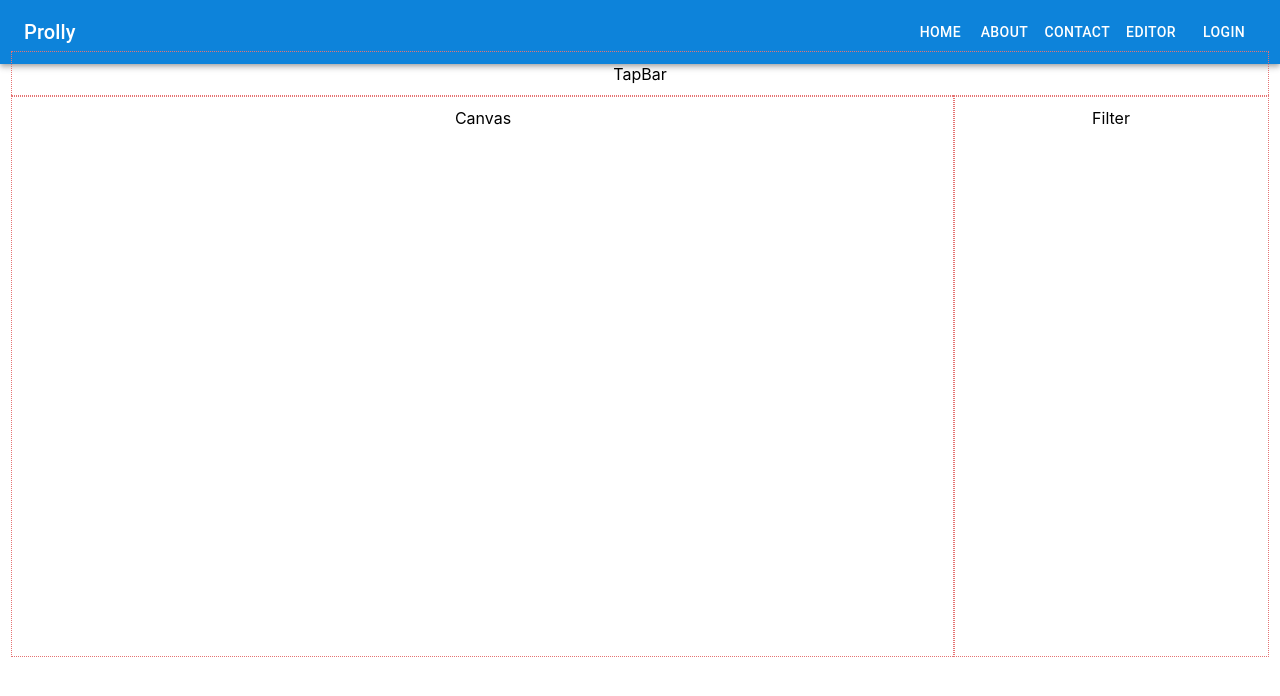
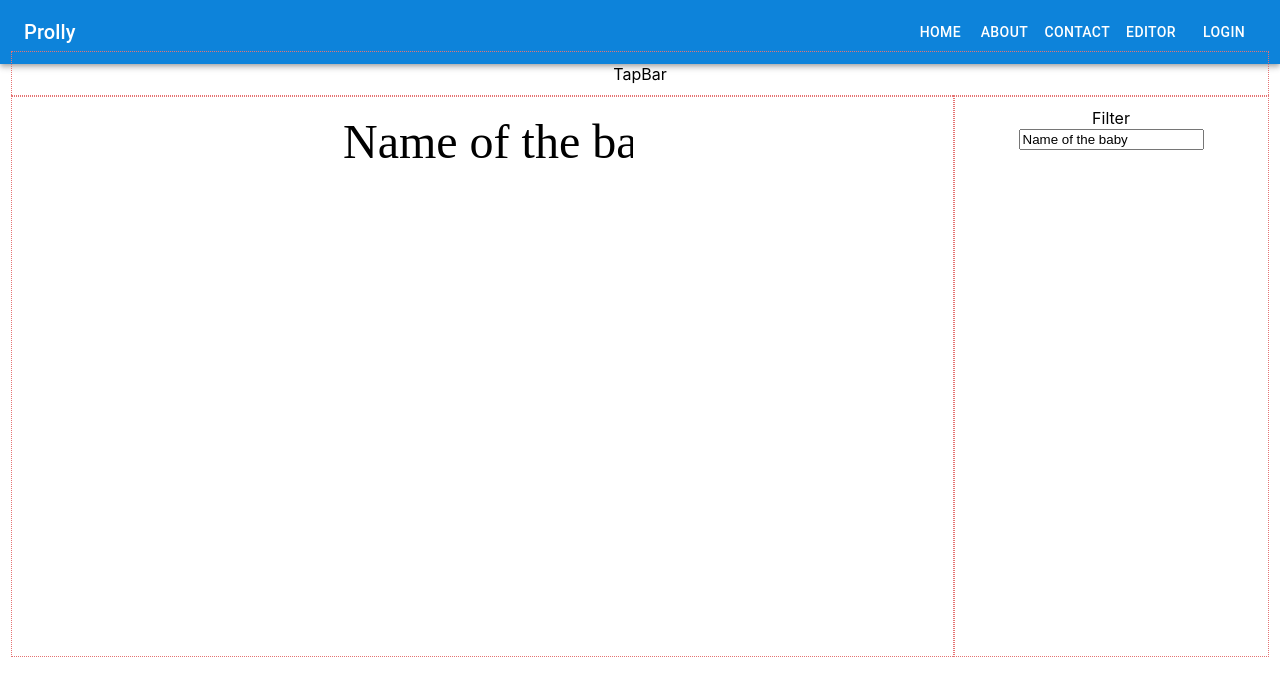
Before and after one commit to marcosignorello/prolly, a React (Create React App) app: page /editor in a window 1280 px wide. Shown: the top 696 px of the page. Built offline with nearby package versions, Linux system fonts and the light colour scheme.

Commit message:
Simple POC of drawing to canvas from input value

```diff
--- a/src/components/Canvas/Canvas.tsx
+++ b/src/components/Canvas/Canvas.tsx
@@ -1,7 +1,23 @@
-import React, {FC} from 'react'
+import React, {PropsWithChildren} from 'react'
 
-const Canvas: FC = () => {
-  return <div>Canvas</div>
+const Canvas = ({name}: PropsWithChildren<{name: string}>) => {
+  const canvasRef = React.useRef<HTMLCanvasElement>(null)
+
+  React.useEffect(() => {
+    const canvas = canvasRef.current as HTMLCanvasElement
+    const ctx = canvas.getContext('2d')
+    if (ctx) {
+      ctx.clearRect(0, 0, canvas.width, canvas.height)
+      ctx.font = '48px serif'
+      ctx.fillText(name, 10, 50)
+    }
+  }, [name])
+
+  return (
+    <div>
+      <canvas ref={canvasRef}></canvas>
+    </div>
+  )
 }
 
 export default Canvas
--- a/src/components/Filter/Filter.tsx
+++ b/src/components/Filter/Filter.tsx
@@ -1,7 +1,26 @@
 import React, {FC} from 'react'
 
-const Filter: FC = () => {
-  return <div>Filter</div>
+const Filter = ({
+  name,
+  setName,
+}: React.PropsWithChildren<{
+  name: string
+  setName: (name: string) => void
+}>) => {
+  return (
+    <div>
+      Filter
+      <br />
+      <input
+        type="text"
+        defaultValue={name}
+        onChange={event => {
+          console.log('event', event.target.value)
+          setName(event.target.value)
+        }}
+      />
+    </div>
+  )
 }
 
 export default Filter
--- a/src/pages/editor/editor.tsx
+++ b/src/pages/editor/editor.tsx
@@ -1,10 +1,12 @@
 import {Container, Grid, makeStyles} from '@material-ui/core'
+import React from 'react'
 import Canvas from '../../components/Canvas/Canvas'
 import Filter from '../../components/Filter/Filter'
 import TopBar from '../../components/TopBar/TopBar'
 
 export const Editor: React.FC = () => {
   const classes = useStyles()
+  const [name, setName] = React.useState<string>('Name of the baby')
 
   return (
     <Container>
@@ -13,10 +15,10 @@ export const Editor: React.FC = () => {
           <TopBar />
         </Grid>
         <Grid className={classes.canvas} item xs={12} md={9}>
-          <Canvas />
+          <Canvas name={name} />
         </Grid>
         <Grid className={classes.filter} item xs={12} md={3}>
-          <Filter />
+          <Filter name={name} setName={setName} />
         </Grid>
       </Grid>
     </Container>
```
Also changed, not shown: 1 other file (tests, documents, lock files or other folders).
